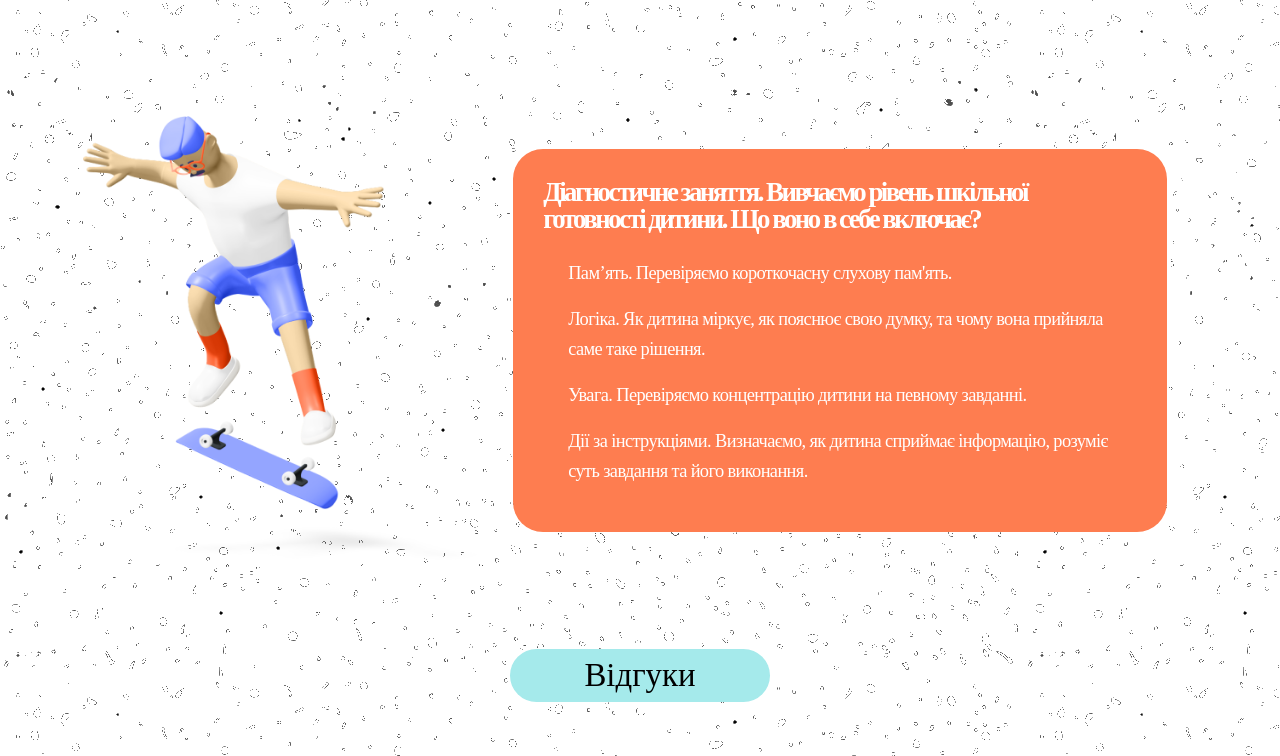
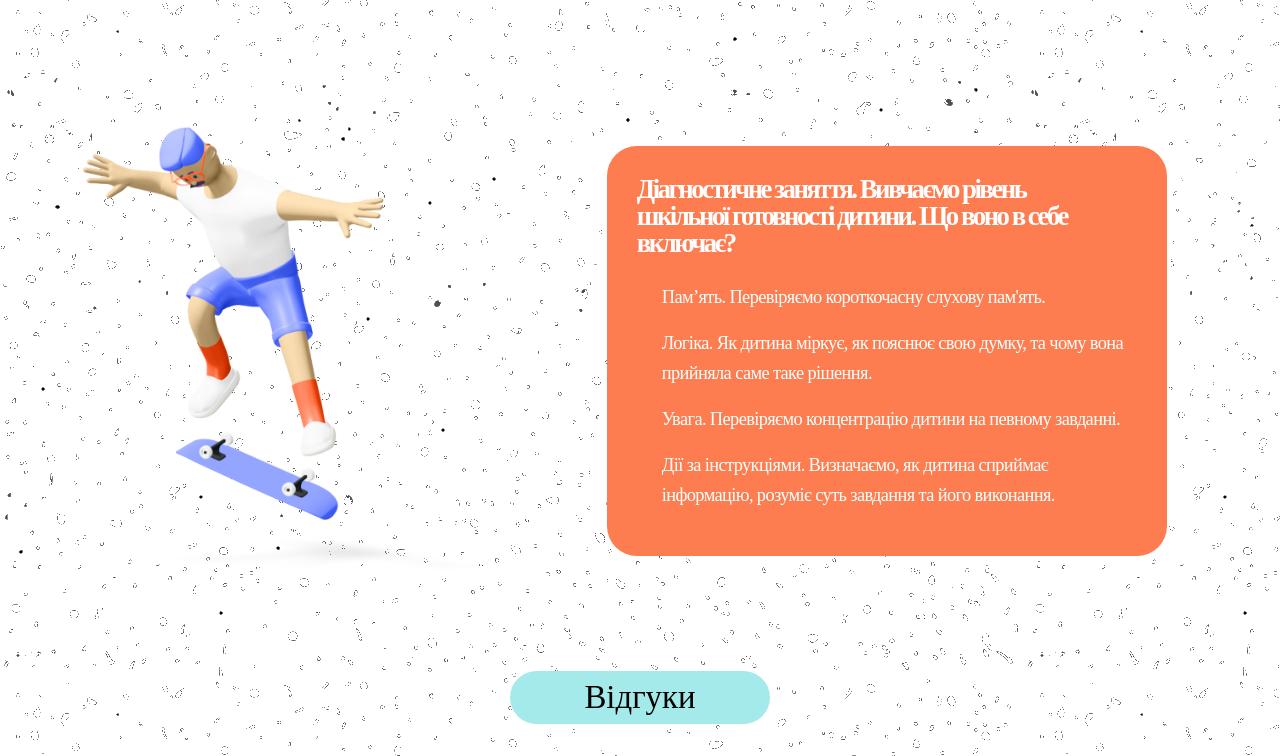
Before and after one commit to olovo88/landing, a plain HTML site: page index.html in a window 1280 px wide. Shown: the part 688-1444 px from the top of the page. Drawn offline with nearby package versions, Linux system fonts and the light colour scheme.

Commit message:
Add files via upload

```diff
--- a/style/style.css
+++ b/style/style.css
@@ -580,7 +580,7 @@ _________________¶111111¶¶_____________¶¶¶¶¶¶_____
 
  /* невеликі планшети */
 
- @media (min-width: 601px) and (max-width: 768px){
+ @media (min-width: 600px) and (max-width: 768px){
 
     /* Налаштування контейнера з контентом */
     .about{
@@ -802,6 +802,7 @@ _________________¶111111¶¶_____________¶¶¶¶¶¶_____
     }
     /* Налаштування другого блоку (діагностичне заннятя) */
     .block2{
+        max-width: 100%;
         padding-left: 3em;
         padding-right: 6em;
     }
@@ -981,7 +982,7 @@ _________________¶111111¶¶_____________¶¶¶¶¶¶_____
     .block2{
         display: block;
         border-radius: 30px;
-        max-width: 600px;
+        max-width: 500px;
         margin: 30px;
     }
 
```
